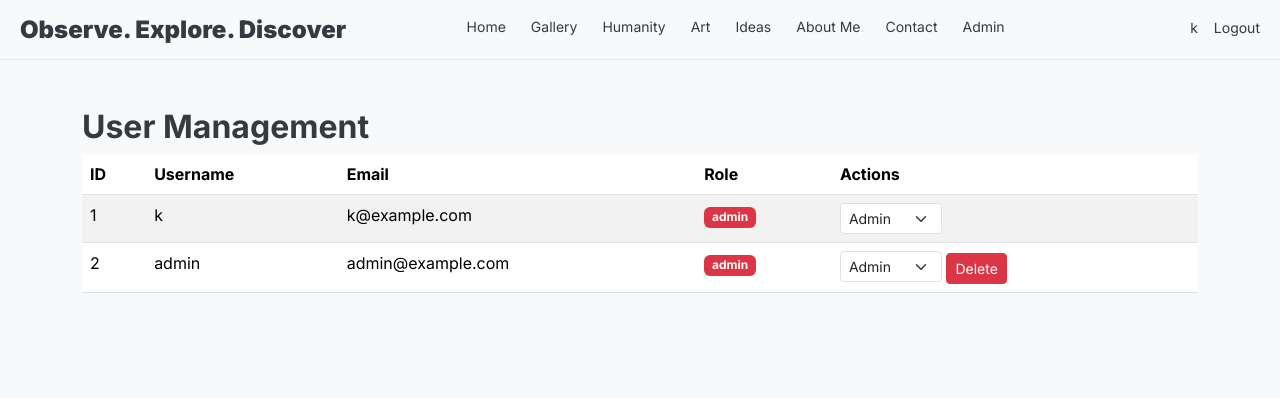
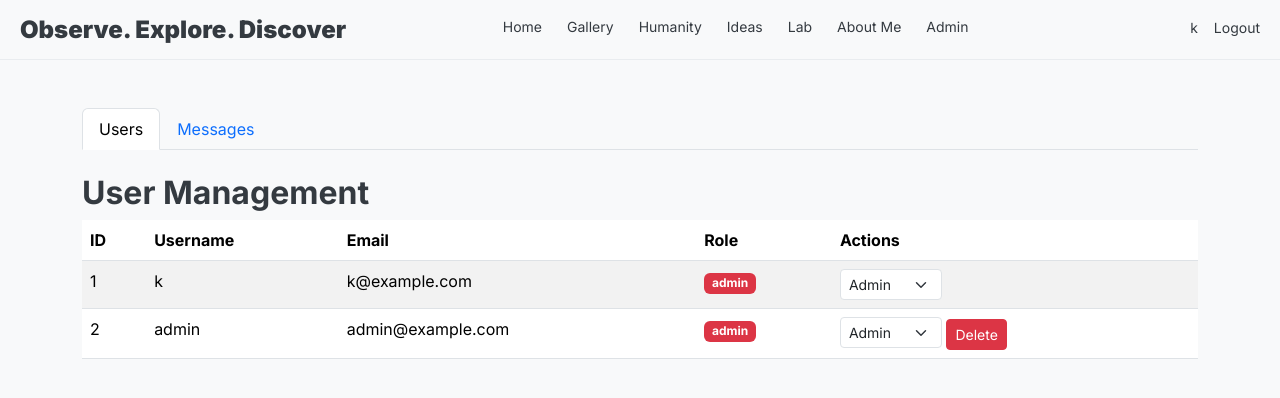
Before and after one commit to kovzhu/mySite, a Flask app: page /admin/users in a window 1280 px wide. Shown: the top 398 px of the page. Run offline with Flask 3, Linux system fonts and the light colour scheme; a user stored in the database is signed in; some libraries are stand-ins or nearby versions.

Commit message:
feat: Refactor navigation links, add a contact button to the about page, and implement admin navigation tabs for users and messages.

```diff
--- a/mySite/templates/about.html
+++ b/mySite/templates/about.html
@@ -40,6 +40,9 @@
                     class="text-decoration-none">kovz</a></p>
             <p class="mb-2"><strong>LinkedIn:</strong> <a href="https://www.linkedin.com/in/kunfengzhu/" target="_blank"
                     class="text-decoration-none">Kunfeng Zhu</a></p>
+            <div class="mt-4">
+                <a href="{{ url_for('contact') }}" class="btn btn-outline-dark">✉️ Send me a Message</a>
+            </div>
         </div>
     </div>
 
--- a/mySite/templates/admin/users.html
+++ b/mySite/templates/admin/users.html
@@ -2,6 +2,15 @@
 
 {% block content %}
 <div class="container mt-5">
+    <ul class="nav nav-tabs mb-4">
+        <li class="nav-item">
+            <a class="nav-link active" href="{{ url_for('admin_users') }}">Users</a>
+        </li>
+        <li class="nav-item">
+            <a class="nav-link" href="{{ url_for('admin_messages') }}">Messages</a>
+        </li>
+    </ul>
+
     <h2>User Management</h2>
     <div class="table-responsive">
         <table class="table table-striped">
--- a/mySite/templates/base.html
+++ b/mySite/templates/base.html
@@ -62,12 +62,10 @@
                     class="{% if request.endpoint == 'gallery' %}nav-active{% endif %}">Gallery</a>
                 <a href="{{ url_for('blog_index') }}"
                     class="{% if request.endpoint and ('blog' in request.endpoint or request.endpoint in ['post', 'create', 'edit']) %}nav-active{% endif %}">Humanity</a>
-                <a href="{{ url_for('index') }}#art">Art</a>
-                <a href="{{ url_for('index') }}#ideas">Ideas</a>
+                <a href="{{ url_for('index') }}#art">Ideas</a>
+                <a href="{{ url_for('index') }}#ideas">Lab</a>
                 <a href="{{ url_for('about') }}" class="{% if request.endpoint == 'about' %}nav-active{% endif %}">About
                     Me</a>
-                <a href="{{ url_for('contact') }}"
-                    class="{% if request.endpoint == 'contact' %}nav-active{% endif %}">Contact</a>
                 {% if current_user.is_authenticated and current_user.is_admin() %}
                 <a href="{{ url_for('admin_users') }}"
                     class="{% if 'admin' in request.endpoint %}nav-active{% endif %}">Admin</a>
```
Also changed, not shown: mySite/templates/admin/messages.html (+9 -0 lines).
